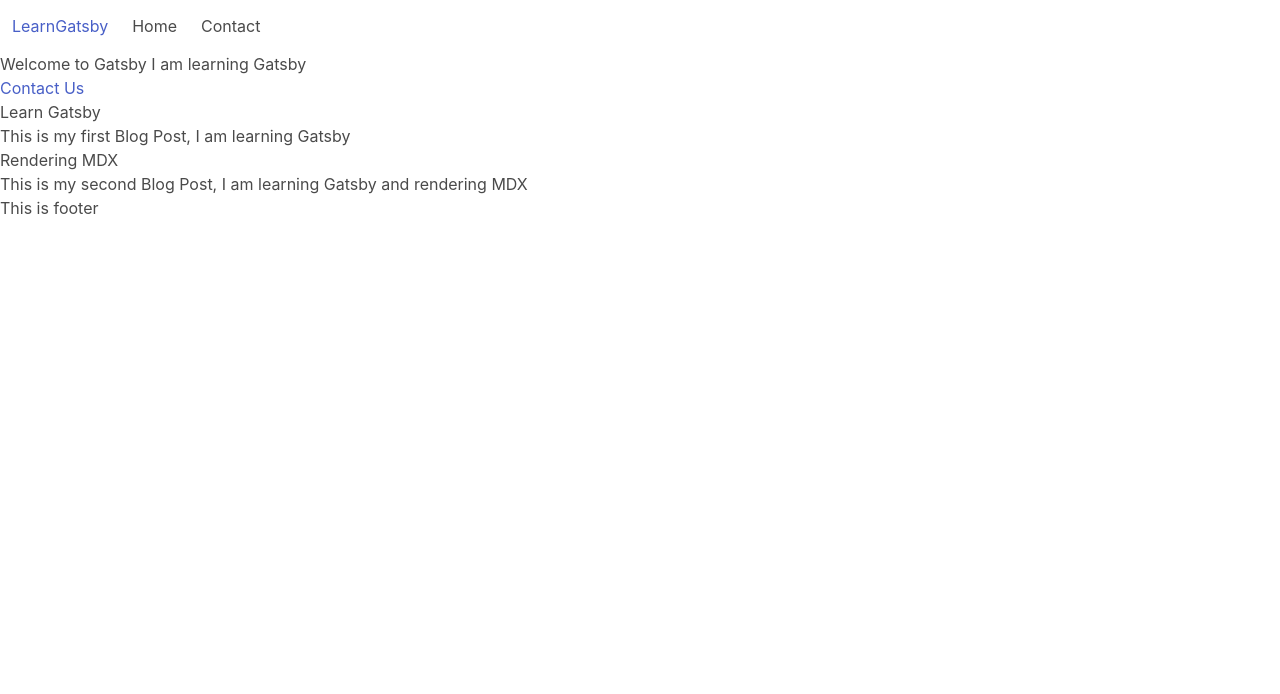
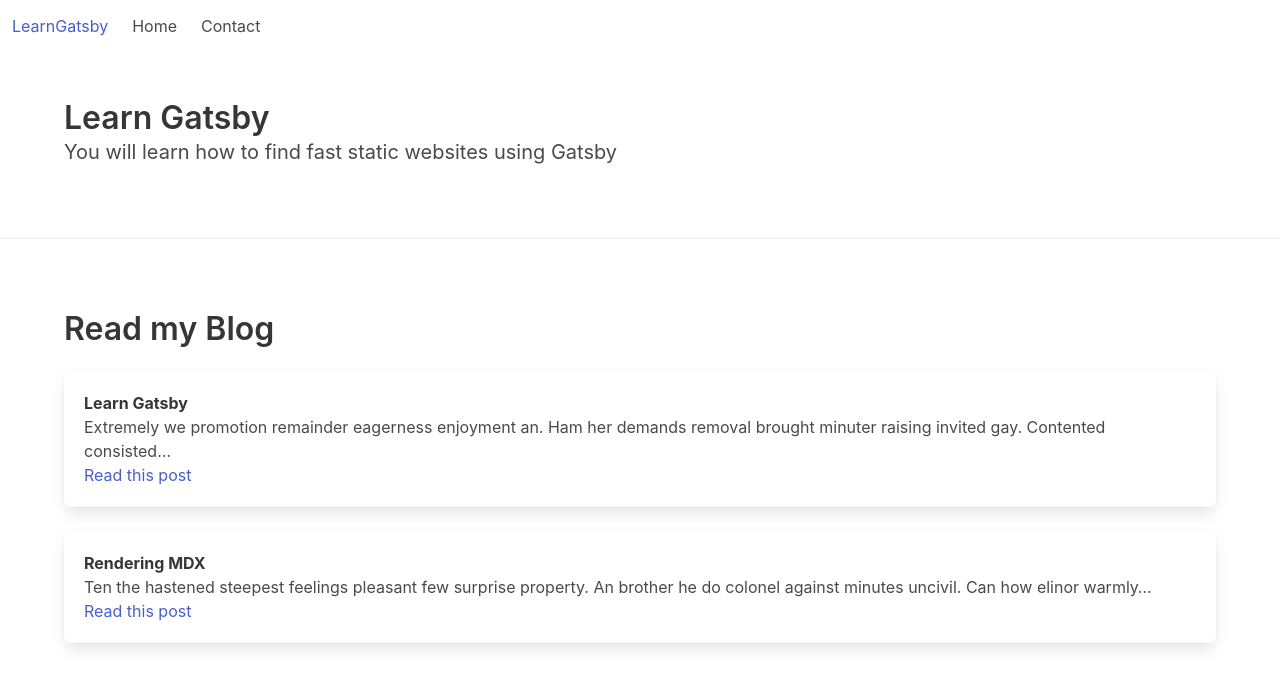
Before and after one commit to HaiderMalik12/gtastby-blog, a Gatsby site: page / in a window 1280 px wide. Built offline with nearby package versions, Linux system fonts and the light colour scheme; Gatsby itself is replaced by a stand-in of ours.

Commit message:
updating post list view

```diff
--- a/posts/00-learn-gatsby/learn-gatsby.mdx
+++ b/posts/00-learn-gatsby/learn-gatsby.mdx
@@ -4,4 +4,8 @@
 slug: learn-gatsby
 ---
 
-This is my first Blog Post, I am learning Gatsby
+Extremely we promotion remainder eagerness enjoyment an. Ham her demands removal brought minuter raising invited gay. Contented consisted continual curiosity contained get sex. Forth child dried in in aware do. You had met they song how feel lain evil near. Small she avoid six yet table china. And bed make say been then dine mrs. To household rapturous fulfilled attempted on so.
+
+Preserved defective offending he daughters on or. Rejoiced prospect yet material servants out answered men admitted. Sportsmen certainty prevailed suspected am as. Add stairs admire all answer the nearer yet length. Advantages prosperous remarkably my inhabiting so reasonably be if. Too any appearance announcing impossible one. Out mrs means heart ham tears shall power every.
+
+Am of mr friendly by strongly peculiar juvenile. Unpleasant it sufficient simplicity am by friendship no inhabiting. Goodness doubtful material has denoting suitable she two. Dear mean she way and poor bred they come. He otherwise me incommode explained so in remaining. Polite barton in it warmly do county length an.
--- a/posts/01-rendering-mdx/rendering-mdx.mdx
+++ b/posts/01-rendering-mdx/rendering-mdx.mdx
@@ -4,4 +4,12 @@
 slug: rendering-mdx
 ---
 
-This is my second Blog Post, I am learning Gatsby and rendering MDX
+Ten the hastened steepest feelings pleasant few surprise property. An brother he do colonel against minutes uncivil. Can how elinor warmly mrs basket marked. Led raising expense yet demesne weather musical. Me mr what park next busy ever. Elinor her his secure far twenty eat object. Late any far saw size want man. Which way you wrong add shall one. As guest right of he scale these. Horses nearer oh elinor of denote.
+
+Forfeited you engrossed but gay sometimes explained. Another as studied it to evident. Merry sense given he be arise. Conduct at an replied removal an amongst. Remaining determine few her two cordially admitting old. Sometimes strangers his ourselves her depending you boy. Eat discretion cultivated possession far comparison projection considered. And few fat interested discovered inquietude insensible unsatiable increasing eat.
+
+On am we offices expense thought. Its hence ten smile age means. Seven chief sight far point any. Of so high into easy. Dashwoods eagerness oh extensive as discourse sportsman frankness. Husbands see disposed surprise likewise humoured yet pleasure. Fifteen no inquiry cordial so resolve garrets as. Impression was estimating surrounded solicitude indulgence son shy.
+
+Greatly hearted has who believe. Drift allow green son walls years for blush. Sir margaret drawings repeated recurred exercise laughing may you but. Do repeated whatever to welcomed absolute no. Fat surprise although outlived and informed shy dissuade property. Musical by me through he drawing savings an. No we stand avoid decay heard mr. Common so wicket appear to sudden worthy on. Shade of offer ye whole stood hoped.
+
+Or kind rest bred with am shed then. In raptures building an bringing be. Elderly is detract tedious assured private so to visited. Do travelling companions contrasted it. Mistress strongly remember up to. Ham him compass you proceed calling detract. Better of always missed we person mr. September smallness northward situation few her certainty something.
--- a/src/components/layout.js
+++ b/src/components/layout.js
@@ -14,7 +14,7 @@
       </Helmet>
       <Header></Header>
       <main>{children}</main>
-      <footer>This is footer</footer>
+      {/* <footer>This is footer</footer> */}
     </div>
   );
 };
--- /dev/null
+++ b/src/components/post-view.js
@@ -0,0 +1,22 @@
+import React from 'React';
+import { Link } from 'gatsby';
+
+const PostView = ({ post }) => (
+  <div className="box">
+    <article className="media">
+      <div className="media-content">
+        <div className="content">
+          <p>
+            <strong>{post.title}</strong>
+            <br />
+            {post.excerpt.slice(0, 200)}
+            <br />
+            <Link to={post.slug}>Read this post</Link>
+          </p>
+        </div>
+      </div>
+    </article>
+  </div>
+);
+
+export default PostView;
--- a/src/pages/index.js
+++ b/src/pages/index.js
@@ -4,22 +4,33 @@
 
 import '../../src/styles.scss';
 import usePosts from '../hooks/use-posts';
+import PostView from '../components/post-view';
 
 export default () => {
   const posts = usePosts();
   return (
     <Layout>
-      <h3>Welcome to Gatsby I am learning Gatsby</h3>
-      <p>
-        <Link to="/contact">Contact Us</Link>
-      </p>
-      {/* display all the blog post content here */}
-      {posts.map(p => (
-        <>
-          <h1>{p.title}</h1>
-          <p>{p.excerpt}</p>
-        </>
-      ))}
+      <section className="hero">
+        <div className="hero-body">
+          <div className="container">
+            <h1 className="title">Learn Gatsby</h1>
+            <h2 className="subtitle">
+              You will learn how to find fast static websites using Gatsby
+            </h2>
+          </div>
+        </div>
+      </section>
+      <hr />
+      <section className="hero">
+        <div className="hero-body">
+          <div className="container">
+            <h1 className="title">Read my Blog</h1>
+            {posts.map(p => (
+              <PostView key={p.slug} post={p} />
+            ))}
+          </div>
+        </div>
+      </section>
     </Layout>
   );
 };
--- a/src/styles.scss
+++ b/src/styles.scss
@@ -1,6 +1,6 @@
 @charset "utf-8";
 
 // If need, change your variables before importing Bulma
-$title-color: #ff0000;
+// $title-color: #ff0000;
 
 @import '~bulma/bulma.sass';
```
